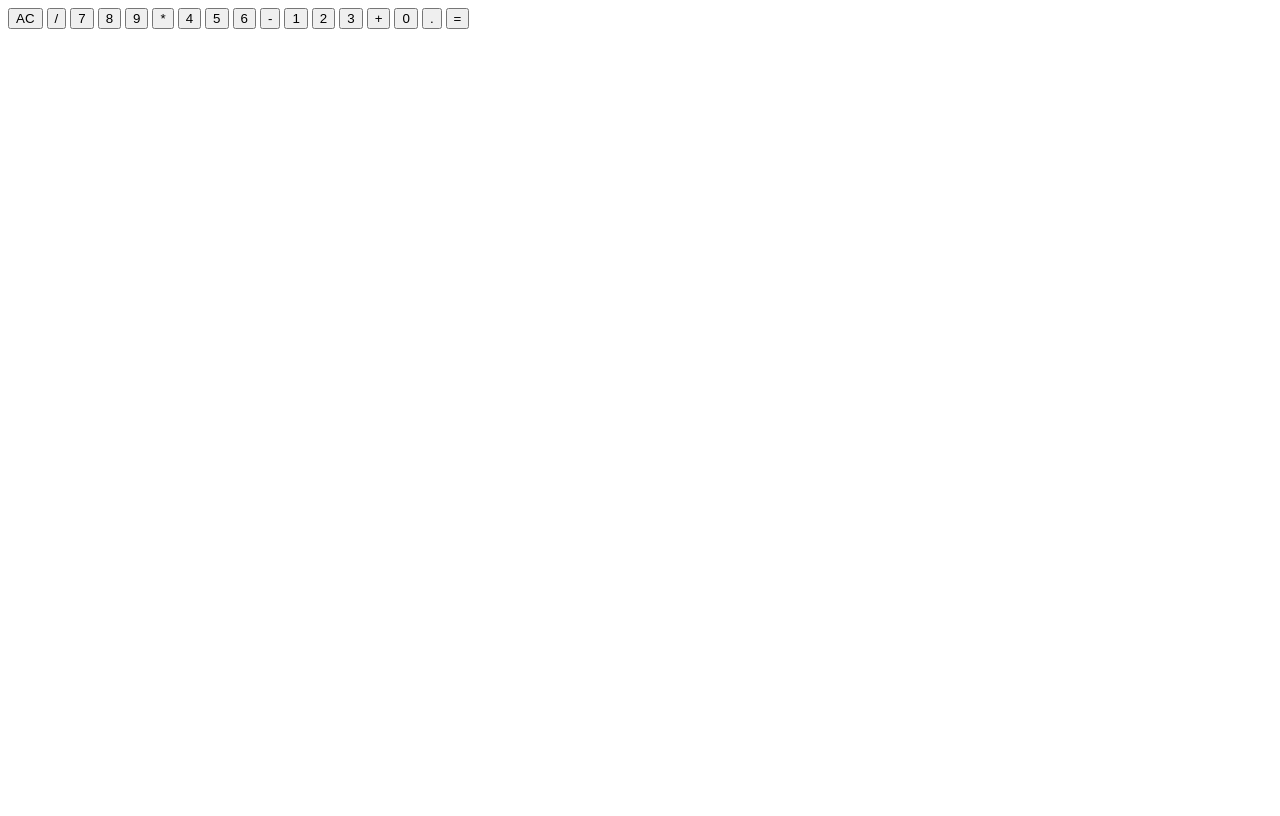
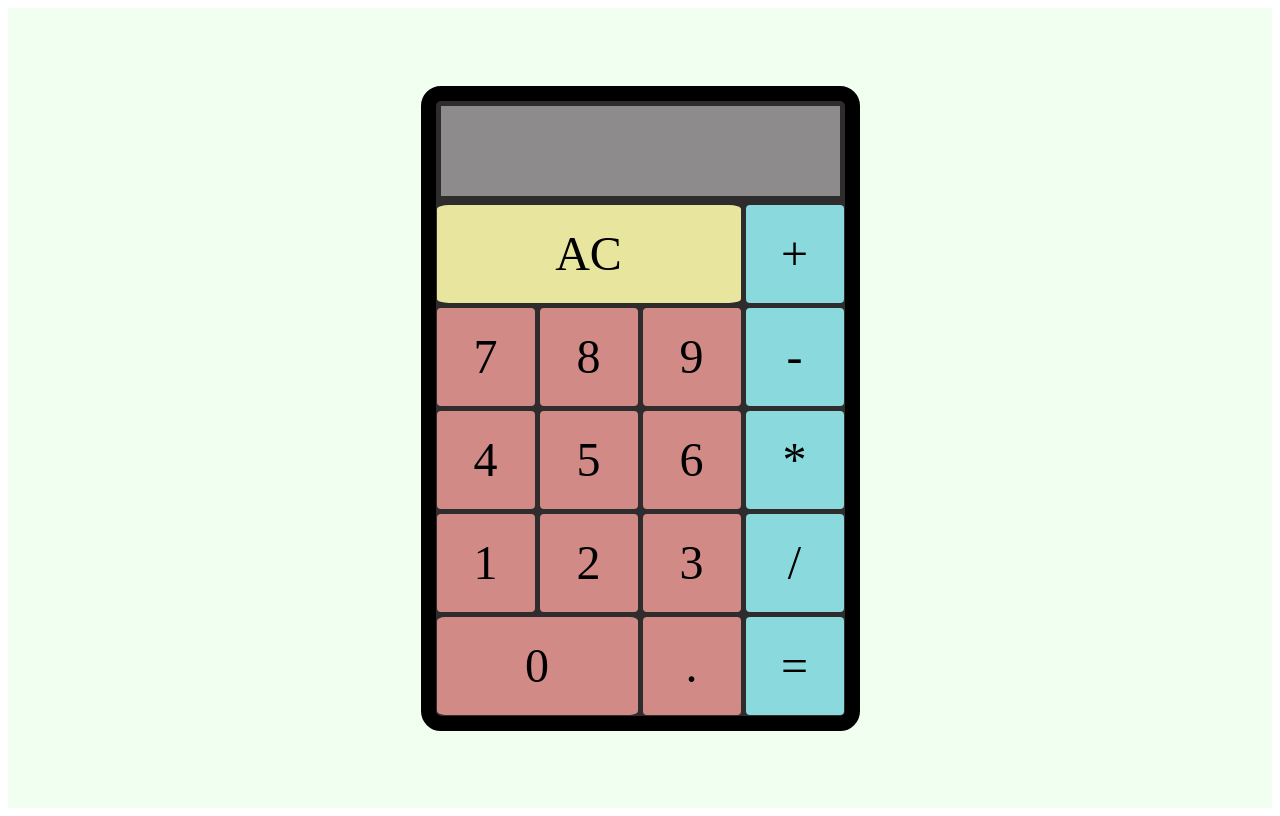
Before and after one commit to Akal-Murugan/Calculator, a plain HTML site: page index.html in a window 1280 px wide. Drawn offline with Linux system fonts and the light colour scheme.

Commit message:
Styling Added

```diff
--- a/index.html
+++ b/index.html
@@ -11,19 +11,19 @@
         <div id="container">
                 <div id="display"> </div>
                 <button type="button" class="clear" value="clear" data-key="8">AC</button>
-                <button type="button" class="operator" value="/" data-key="68">/</button>
+                <button type="button" class="operator" value="+" data-key="61">+</button>
                 <button type="button" class="operand" value="7" data-key="55">7</button>
                 <button type="button" class="operand" value="8" data-key="56">8</button>
                 <button type="button" class="operand" value="9" data-key="57">9</button>
-                <button type="button" class="operator" value="*" data-key="88">*</button>
+                <button type="button" class="operator" value="-" data-key="173">-</button>
                 <button type="button" class="operand" value="4" data-key="52">4</button>
                 <button type="button" class="operand" value="5" data-key="53">5</button>
                 <button type="button" class="operand" value="6" data-key="54">6</button>
-                <button type="button" class="operator" value="-" data-key="173">-</button>
+                <button type="button" class="operator" value="*" data-key="88">*</button>
                 <button type="button" class="operand" value="1" data-key="49">1</button>
                 <button type="button" class="operand" value="2" data-key="50">2</button>
                 <button type="button" class="operand" value="3" data-key="51">3</button>
-                <button type="button" class="operator" value="+" data-key="61">+</button>
+                <button type="button" class="operator" value="/" data-key="68">/</button>
                 <button type="button" id ="zero" class="operand" value="0" data-key="48">0</button>
                 <button type="button" class="decimal" value="." data-key="190">.</button>
                 <button type="button" class="equals" value="=" data-key="69">=</button>
--- a/style.css
+++ b/style.css
@@ -0,0 +1,90 @@
+html {
+    text-align: center;
+    font-family:  monospace;
+}
+#calc {
+    display: flex;
+    min-block-size: 95vh;
+    justify-content: center;
+    align-content: center;
+    align-items: center;
+    block-size: 100vh;
+    overflow: hidden;
+    background-color: honeydew;
+}
+
+#container {
+    background-color: rgb(46, 44, 44);
+    border: 15px solid black;
+    border-radius: 20px;
+    display: grid;
+    grid-template-columns: repeat(4, 100px);
+    grid-template-rows: minmax(100px, auto) repeat(5, 100px);
+    gap: 3px;
+}
+#display {
+    grid-column: 1 / -1;
+    background-color: #8d8b8b;
+    display: flex;
+    flex-direction: column;
+    justify-content: space-around;
+    align-items: flex-end;
+    padding: 6px;
+    font-size: 7em;
+    font-weight: initial;
+    text-shadow: 1.5px 1.5px #3d3b3b;
+    margin: 5px;
+}
+button {
+    margin: 1px;
+    border-radius: 4%;
+    border: none;
+    font-weight: initial;
+    font-size: 3em;
+    font-family: 'Times New Roman';
+    color: black;
+}
+
+
+#zero {
+    grid-column: span 2;
+}
+
+.operator {
+    background-color: #8adadd;
+}
+
+.operator:focus {
+    background-color: #00e6ee;
+}
+.equals {
+    background-color:#8adadd;
+}
+
+.equals:active {
+    background-color: #00f7ff;
+}
+
+.operand {
+    background-color: #d28a86;
+}
+
+.operand:active {
+    background-color: #de3d3d;
+}
+
+.decimal {
+    background-color: #d28a86;
+}
+
+.decimal:active {
+    background-color: #de3d3d;
+}
+
+.clear {
+    background-color: rgb(232, 230, 158);
+    grid-column: span 3;
+}
+.clear:active {
+    background-color: rgb(241, 237, 6);
+}
```
